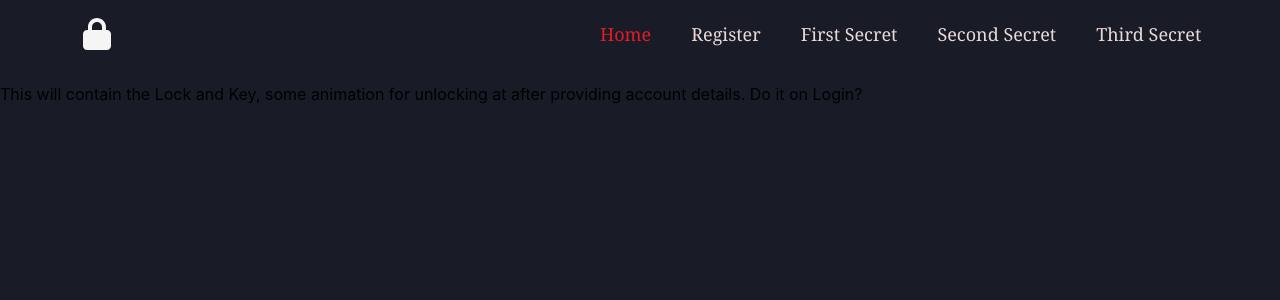
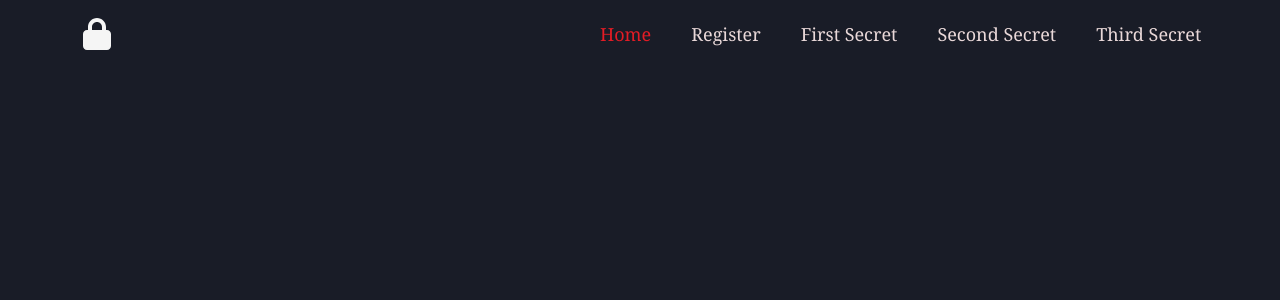
Before and after one commit to Malekkos/Lock-and-Key, a React (Create React App) app in the folder client/: page /home in a window 1280 px wide. Shown: the top 300 px of the page. Built offline with nearby package versions, Linux system fonts and the light colour scheme.

Commit message:
Missed some saves

```diff
--- a/client/src/Components/home/home.js
+++ b/client/src/Components/home/home.js
@@ -6,9 +6,10 @@
 
 function Home () {
   return (
-    <div>
-    <p>This will contain the Lock and Key, some animation for unlocking at after providing account details. Do it on Login?</p>
-    </div>
+    <>
+
+
+    </>
   )
 }
 
```
Also changed, not shown: client/src/App.css (+0 -7 lines).
